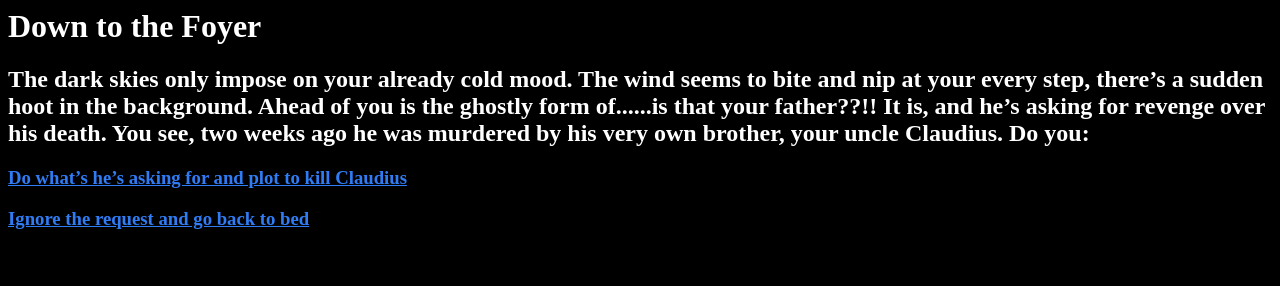
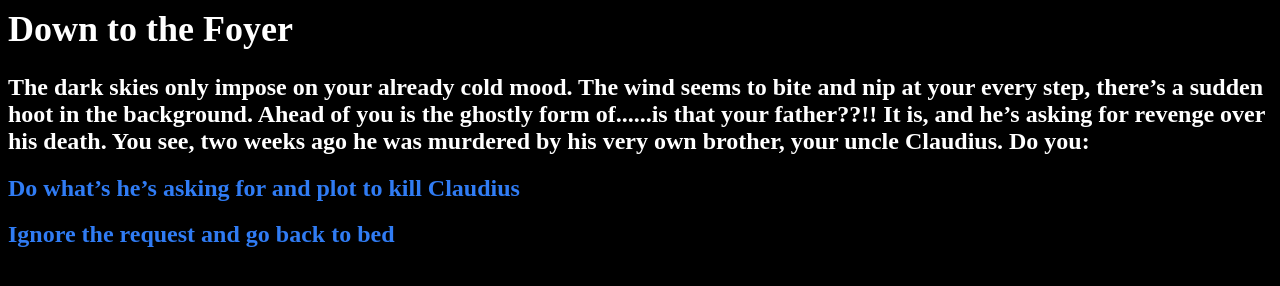
Before and after one commit to mjtseng/AlternativeHamlet, a plain HTML site: page HamletFoyer1.html in a window 1280 px wide. Drawn offline with Linux system fonts and the light colour scheme.

Commit message:
edited font css

```diff
--- a/style.css
+++ b/style.css
@@ -8,8 +8,20 @@ body{
 
 a{
 	color:#307cf4;
+	font-size:24px;
+	text-decoration: none;
 }
 
 a:hover{
 	color:#68ccff;
+	font-size:24px;
+	text-decoration: none;
 }
+
+h1{
+	font-size:36px;
+}
+
+p{
+	font-size:24px;
+}
```
